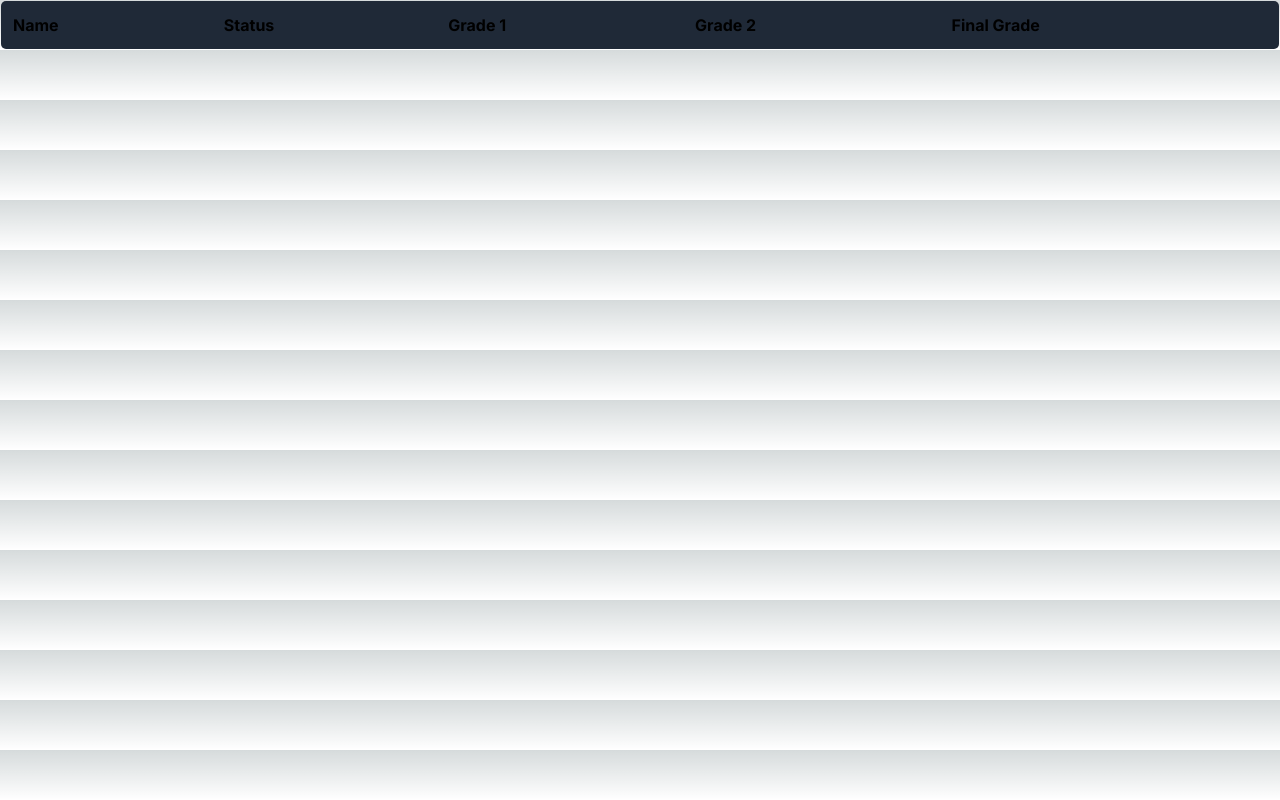
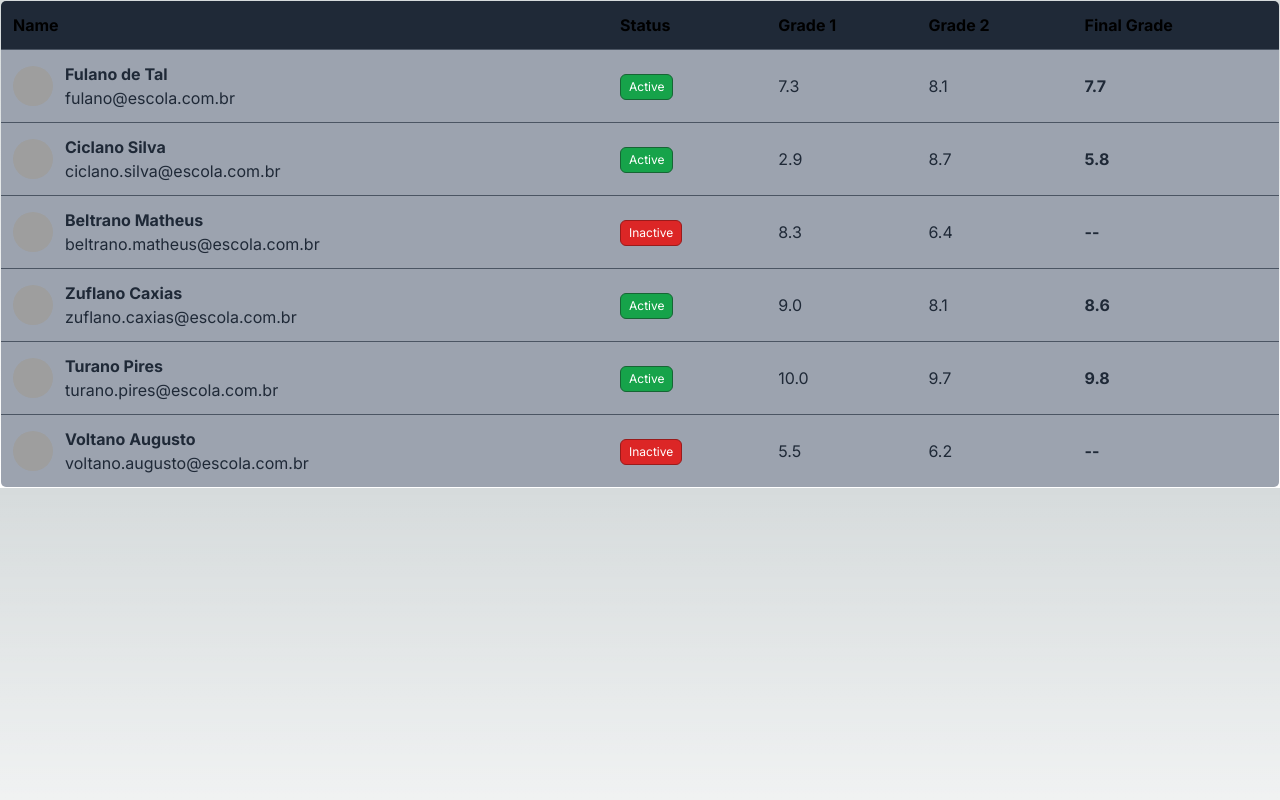
Before and after one commit to Jeanlerson/estudando-React, a Next.js app in the folder react-estudando/: page / in a window 1280 px wide. Built offline with nearby package versions, Linux system fonts and the light colour scheme; grey boxes are pictures that could not be loaded.

Commit message:
Exercicio-tabelaNotas

```diff
--- a/react-estudando/src/components/StudentTable.tsx
+++ b/react-estudando/src/components/StudentTable.tsx
@@ -19,7 +19,31 @@ export const StudentTable = ({students}: Props) => {
             </thead>
 
             <tbody>
+                {students.map(people => (
+                    <tr key={people.id} className="text-gray-800 bg-gray-400 border-b border-gray-600">
+                        <td className="flex p-3 items-center">
+                            <img src={people.avatar} alt={people.name} className="w-10 h-10 rounded-full mr-3"/>
+                            <div>
+                                <div className="font-bold">{people.name}</div>
+                                <div>{people.email}</div>
+                            </div>
+                        </td>
+                        <td className="p-3">
+                            {people.active &&
+                                <div className="px-2 py-1 inline-block rounded-md border border-green-800 bg-green-600 text-white text-xs">
+                                    Active
+                                </div>}
 
+                            {!people.active &&
+                                <div className="px-2 py-1 inline-block rounded-md border border-red-800 bg-red-600 text-white text-xs">
+                                    Inactive
+                                </div>}
+                        </td>
+                        <td className="p-3">{people.grade1.toFixed(1)}</td>
+                        <td className="p-3">{people.grade2.toFixed(1)}</td>
+                        <td className="p-3 font-bold">{people.active ? ((people.grade1 + people.grade2) / 2).toFixed(1) : "--"}</td>
+                    </tr>
+                ))}
             </tbody>
         </table>
     )
```
